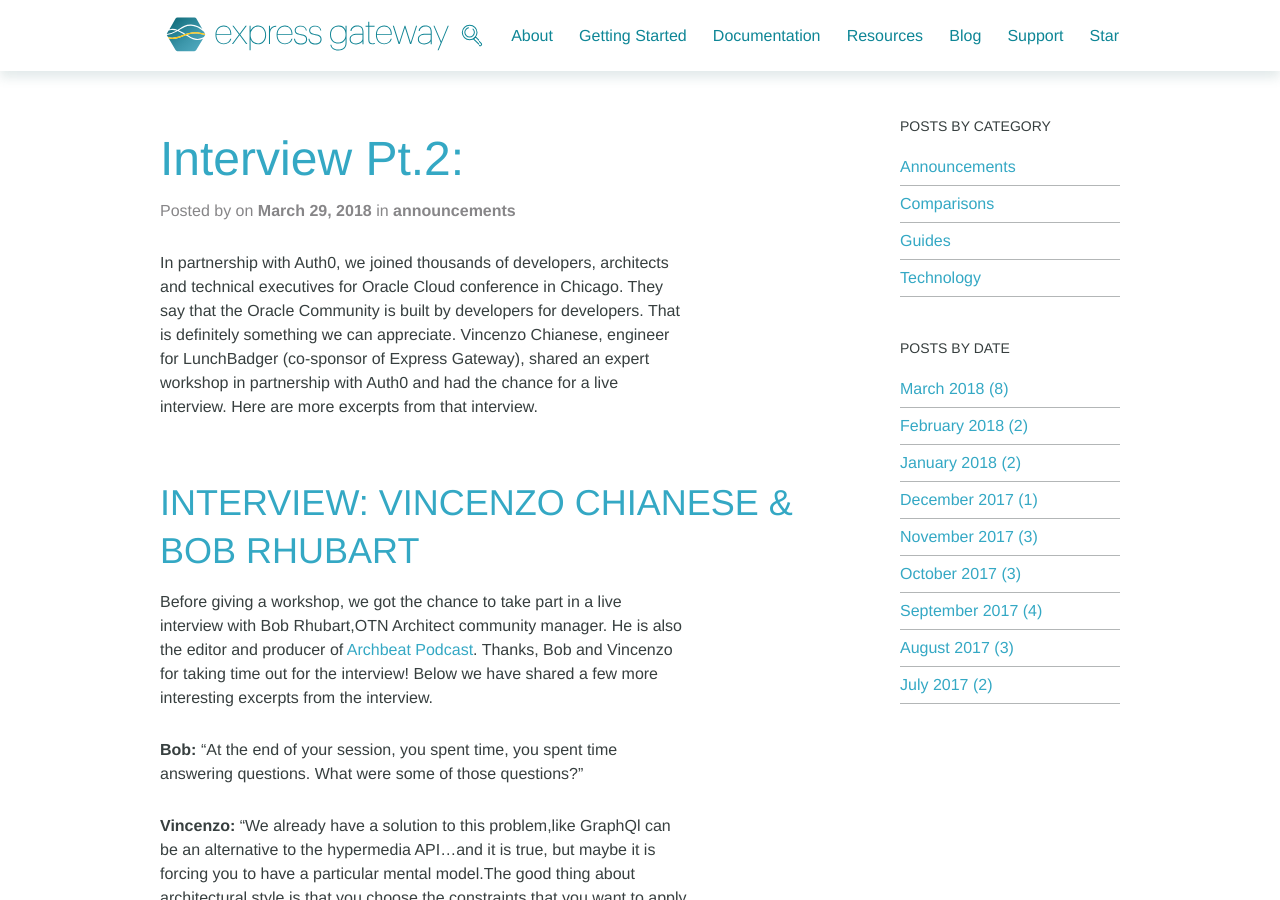
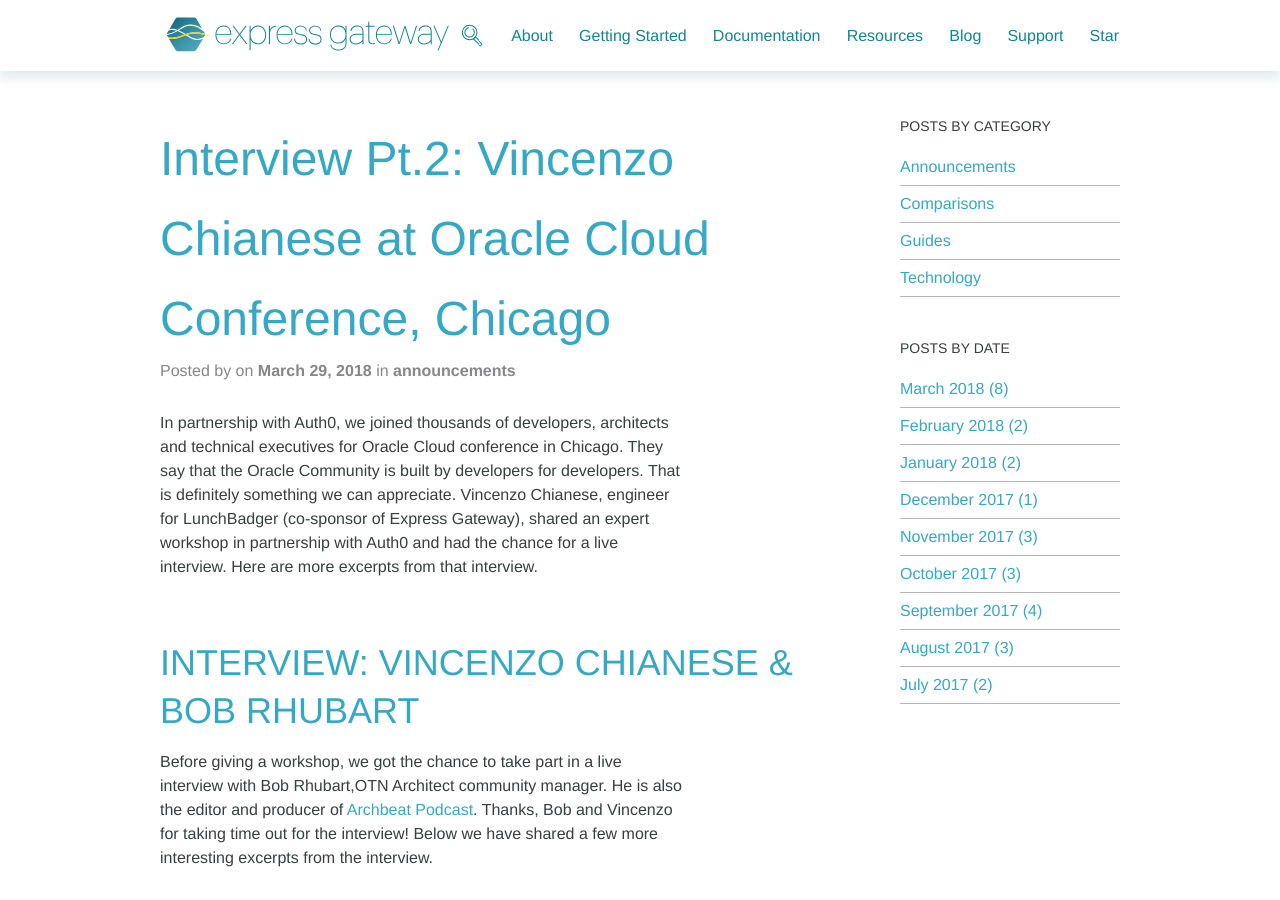
Before and after one commit to ExpressGateway/express-gateway.io, a Jekyll site: the page built from _posts/2018-03-29-interview-pt-dot-2.markdown, in a window 1280 px wide and 900 px high. Built offline with Jekyll 4.4.1, drawn with Linux system fonts in a browser that asks for light colours; nearby versions of some CDN libraries; some web fonts are replaced; comment, search, counter and statistics services are not loaded.

Commit message:
Updated Interview Pt Dot 2

```diff
--- a/_posts/2018-03-29-interview-pt-dot-2.markdown
+++ b/_posts/2018-03-29-interview-pt-dot-2.markdown
@@ -1,5 +1,5 @@
 ---
-title: 'Interview Pt.2:'
+title: 'Interview Pt.2: Vincenzo Chianese at Oracle Cloud Conference, Chicago'
 date: 2018-03-29 16:41:00 Z
 categories:
 - announcements
```
